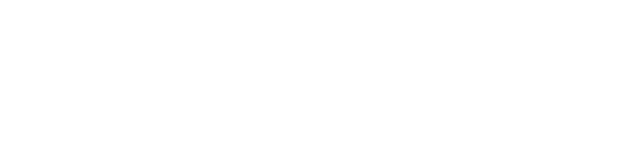
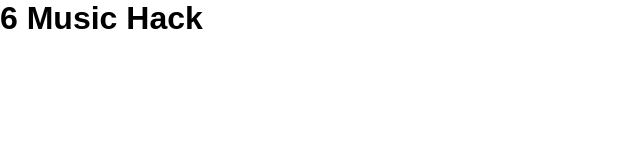
Before and after one commit to issunboshi/6music-hack, a website: page index.html in a window 1280 px wide. Shown: the whole page, without its empty margins (0-640 px from the left). Drawn offline with nearby package versions, Linux system fonts and the light colour scheme; files that its build step writes are made by us from their sources.

Commit message:
Added h1

```diff
--- a/index.html
+++ b/index.html
@@ -15,6 +15,6 @@
 	<link rel="stylesheet" href="lib/css/style.css">
 </head>
 <body>
-
+    <h1>6 Music Hack</h1>
 </body>
 </html>
```
